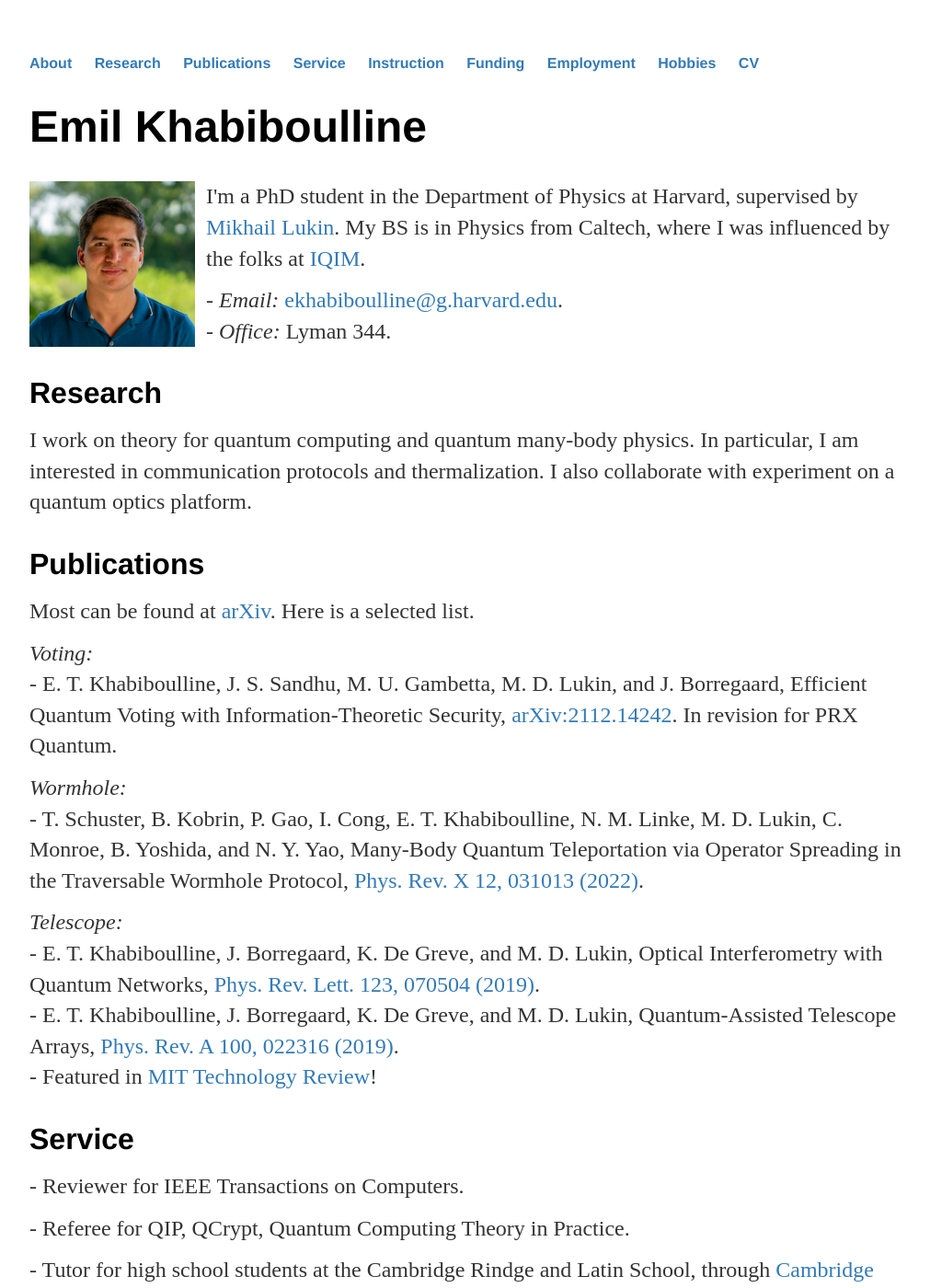
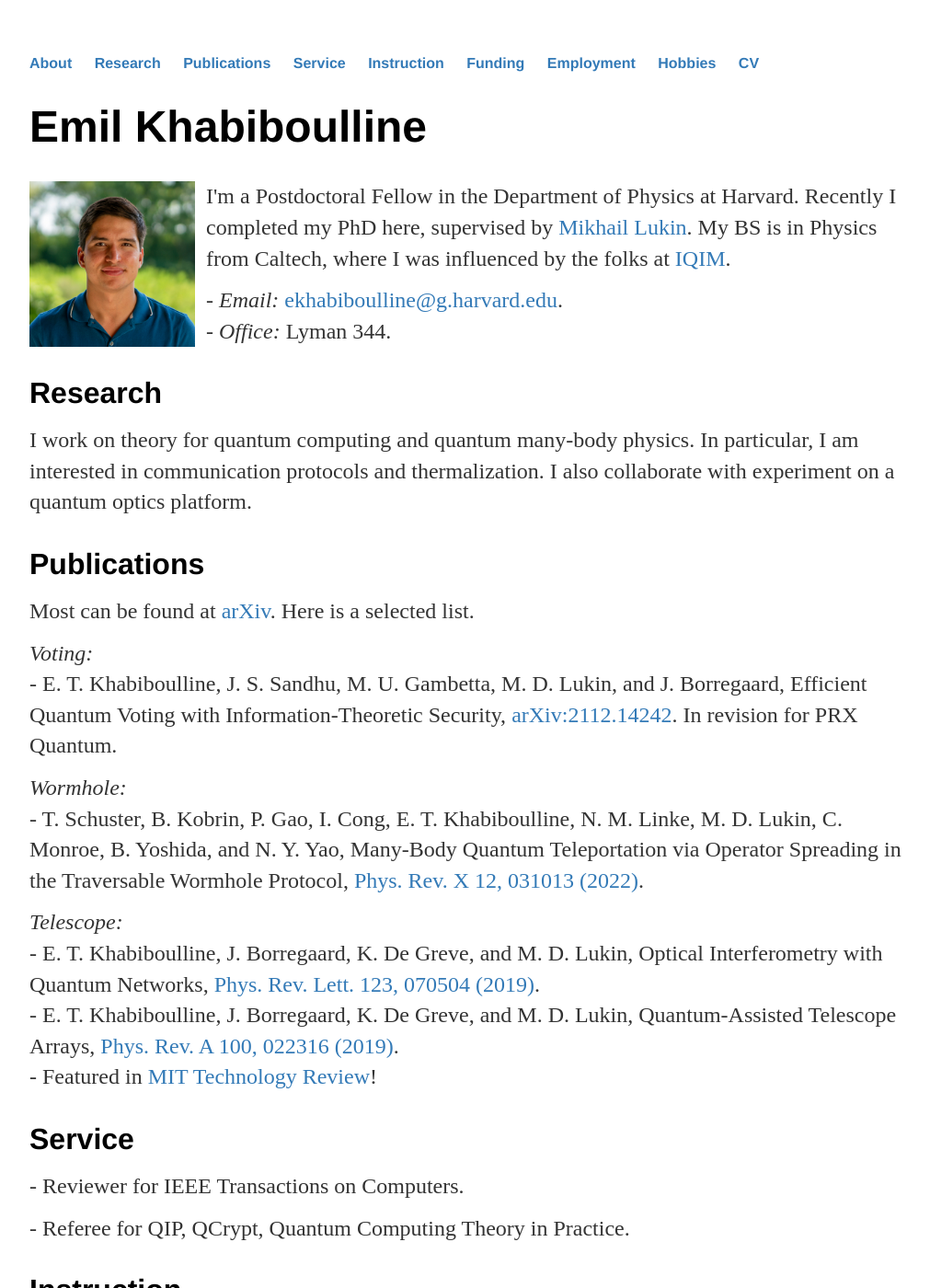
Before and after one commit to emilkhab/emilkhab.github.io, a Jekyll site: the page built from index.html, in a window 1280 px wide and 1400 px high. Shown: the whole window at 92% size, without its empty margins (128-1139 px from the left). Built offline with Jekyll 4.4.1, drawn with Linux system fonts in a browser that asks for light colours.

Commit message:
Update index.html

```diff
--- a/index.html
+++ b/index.html
@@ -4,7 +4,7 @@
 ---
 <h1>{{page.title}}</h1>
 <div class="blurb" id="About">
-	<p><img src="ekhabiboulline.jpg" alt="portrait" style="float:left;width:7.5em;height:7.5em;margin:0em 0.5em 0.5em 0em;">I'm a PhD student in the Department of Physics at Harvard, supervised by <a href="https://lukin.physics.harvard.edu/">Mikhail Lukin</a>.
+	<p><img src="ekhabiboulline.jpg" alt="portrait" style="float:left;width:7.5em;height:7.5em;margin:0em 0.5em 0.5em 0em;">I'm a Postdoctoral Fellow in the Department of Physics at Harvard. Recently I completed my PhD here, supervised by <a href="https://lukin.physics.harvard.edu/">Mikhail Lukin</a>.
 	My BS is in Physics from Caltech, where I was influenced by the folks at <a href="https://iqim.caltech.edu/">IQIM</a>.</p>
 	<p>- <em>Email:</em> <a href="mailto:ekhabiboulline@g.harvard.edu">ekhabiboulline@g.harvard.edu</a>.<br/>
 		- <em>Office:</em> Lyman 344.</p>
@@ -38,7 +38,6 @@
 	<h2>Service</h2>
 	<p>- Reviewer for IEEE Transactions on Computers.</p>
 	<p>- Referee for QIP, QCrypt, Quantum Computing Theory in Practice.</p>
-	<p>- Tutor for high school students at the Cambridge Rindge and Latin School, through <a href="https://www.csvinc.org/">Cambridge School Volunteers</a>.</p>
 </div>
 
 <div class="blurb" id="Instruction">
```
